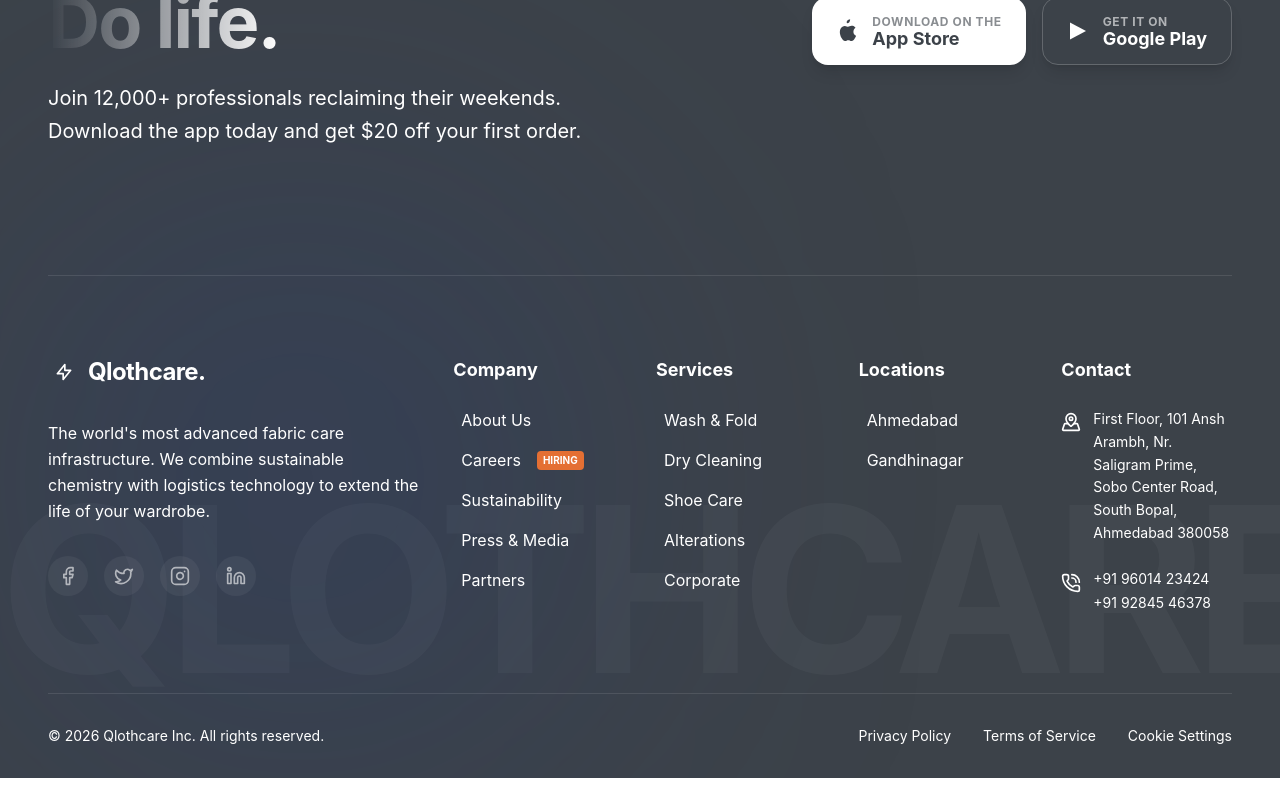
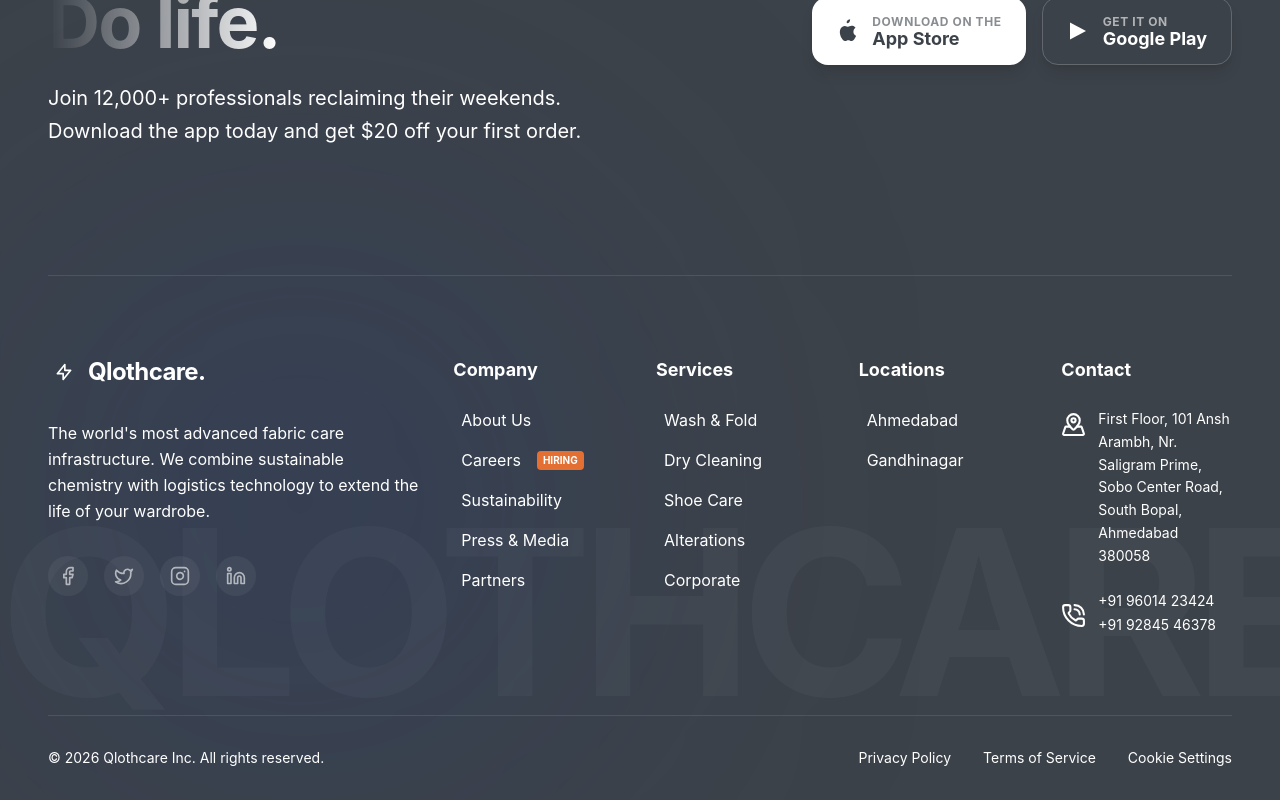
Before and after one commit to Mitesh-Amin01/qlothcare-final, a Next.js app: page / in a window 1280 px wide. Shown: the part 6768-7568 px from the top of the page. Before the commit the page ends 7546 px from the top, so only its background shows below. Built offline with nearby package versions, Linux system fonts and the light colour scheme.

Commit message:
Align items & Hover Effect on Bottom links

```diff
--- a/src/components/layout/Footer.jsx
+++ b/src/components/layout/Footer.jsx
@@ -167,7 +167,7 @@
             <h4 className="font-display font-bold text-lg mb-6">Contact</h4>
             <ul className="space-y-6 text-clothcare-tealSoft/60">
               <li className="flex items-start gap-3 group">
-                <MapPinnedIcon size={20} className="mt-1 shrink-0 group-hover:text-clothcare-teal transition-colors" />
+                <MapPinnedIcon size={25} className="mt-1 shrink-0 group-hover:text-clothcare-teal transition-colors" />
                 <span className="text-sm leading-relaxed">
                   First Floor, 101 Ansh Arambh, Nr. Saligram Prime,
                   <br />
@@ -175,8 +175,8 @@
                 </span>
               </li>
 
-              <li className="flex items-start gap-3 group">
-                <PhoneCall size={20} className="mt-1 shrink-0 group-hover:text-clothcare-teal transition-colors" />
+              <li className="flex items-center gap-3 group">
+                <PhoneCall size={25} className="mt-1 shrink-0 group-hover:text-clothcare-teal transition-colors" />
                 <div className="flex flex-col gap-1 text-sm">
                   <a href="tel:+919601423424" className="hover:text-clothcare-teal transition-colors">
                     +91 96014 23424
```
